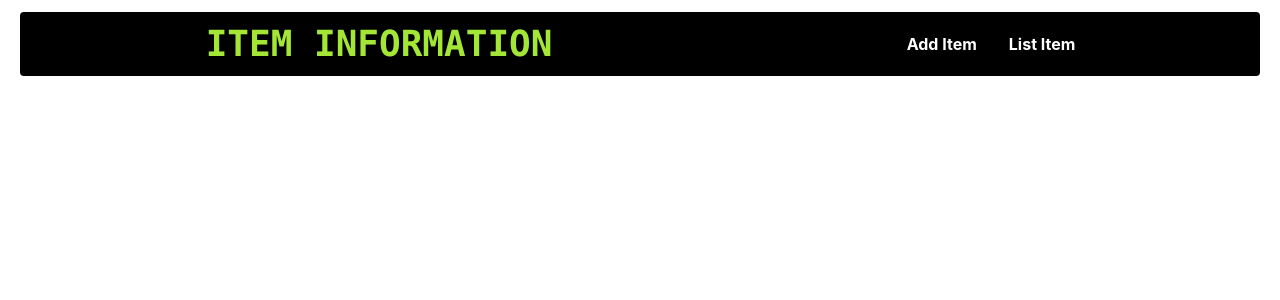
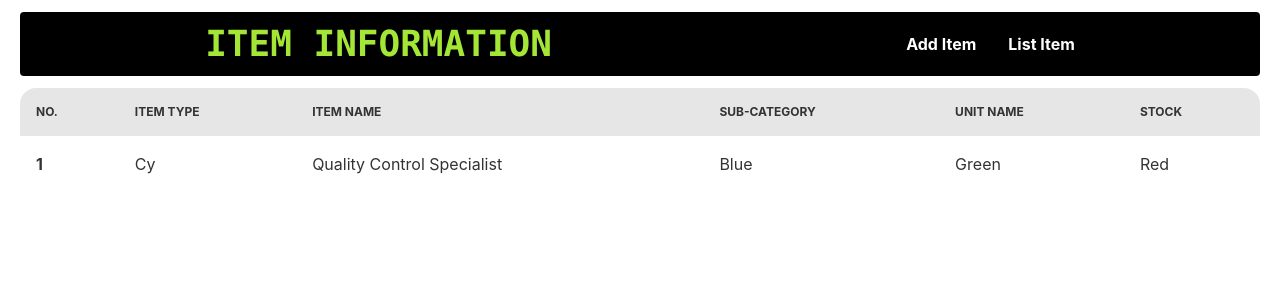
Before and after one commit to Sanjidk/jobtask-iteminfo-frontend, a React (Create React App) app: page /listItem in a window 1280 px wide. Shown: the top 300 px of the page. Built offline with nearby package versions, Linux system fonts and the light colour scheme.

Commit message:
Route Every Button

```diff
--- a/src/App.js
+++ b/src/App.js
@@ -2,6 +2,7 @@ import './App.css';
 import ItemInfo from './pages/ItemInfo';
 import { Routes, Route } from 'react-router-dom';
 import Header from './pages/Header';
+import CreatedItem from './pages/CreatedItem';
 
 function App() {
   return (
@@ -10,7 +11,7 @@ function App() {
       <Header></Header>
       <Routes>
         <Route path='/' element={<ItemInfo></ItemInfo>}></Route>
-        <Route path='/addItem' element={<ItemInfo></ItemInfo>}></Route>
+        <Route path='/listItem' element={<CreatedItem></CreatedItem>}></Route>
 
       </Routes>
 
--- a/src/pages/CreatedItem.js
+++ b/src/pages/CreatedItem.js
@@ -3,7 +3,30 @@ import React from 'react';
 const CreatedItem = () => {
     return (
         <div>
-            <h1>Boom</h1>
+            <div class="overflow-x-auto">
+                <table class="table w-full">
+                    <thead>
+                        <tr>
+                            <th>No.</th>
+                            <th>Item Type</th>
+                            <th>Item Name</th>
+                            <th>Sub-Category</th>
+                            <th>Unit Name</th>
+                            <th>Stock</th>
+                        </tr>
+                    </thead>
+                    <tbody>
+                        <tr>
+                            <th>1</th>
+                            <td>Cy</td>
+                            <td>Quality Control Specialist</td>
+                            <td>Blue</td>
+                            <td>Green</td>
+                            <td>Red</td>
+                        </tr>
+                    </tbody>
+                </table>
+            </div>
         </div>
     );
 };
--- a/src/pages/Header.js
+++ b/src/pages/Header.js
@@ -1,17 +1,16 @@
 import React from 'react';
+import { Link } from 'react-router-dom';
 
 const Header = () => {
     return (
         <div>
             <div className="navbar flex justify-around bg-black rounded my-3">
                 <div className="">
-                    <a className="btn btn-ghost lg:text-4xl font-mono font-bold text-lime-400"> ITEM INFORMATION </a>
+                    <h1 className='lg:text-4xl font-mono font-bold text-lime-400'> ITEM INFORMATION </h1>
                 </div>
-                <div className="">
-                    <ul className="menu menu-horizontal p-0 font-bold text-white">
-                        <li><a>Add Item</a></li>
-                        <li><a>List Item</a></li>
-                    </ul>
+                <div className="font-bold text-white gap-8">
+                        <Link to='/' >Add Item</Link>
+                        <Link to='/listItem' >List Item</Link>
                 </div>
             </div>
 
--- a/src/pages/ItemInfo.js
+++ b/src/pages/ItemInfo.js
@@ -1,4 +1,5 @@
 import { useEffect, useState } from "react";
+import { Link } from "react-router-dom";
 // import SingleItem from '../pages/SingleItem';
 
 
@@ -124,9 +125,11 @@ const ItemInfo = () => {
                 )
             }
 
-            <div className="flex justify-around">
+            <div className="flex justify-around bg-gray-300 p-3">
                 <div>
-                    <button className="btn"> Cancel</button>
+                    <button className="btn">
+                        <Link to='/listItem'> Cancel</Link>
+                    </button>
                 </div>
                 <div>
                     <button type="submit" onClick={handleAddItem} className="btn btn-primary"> Save</button>
```
